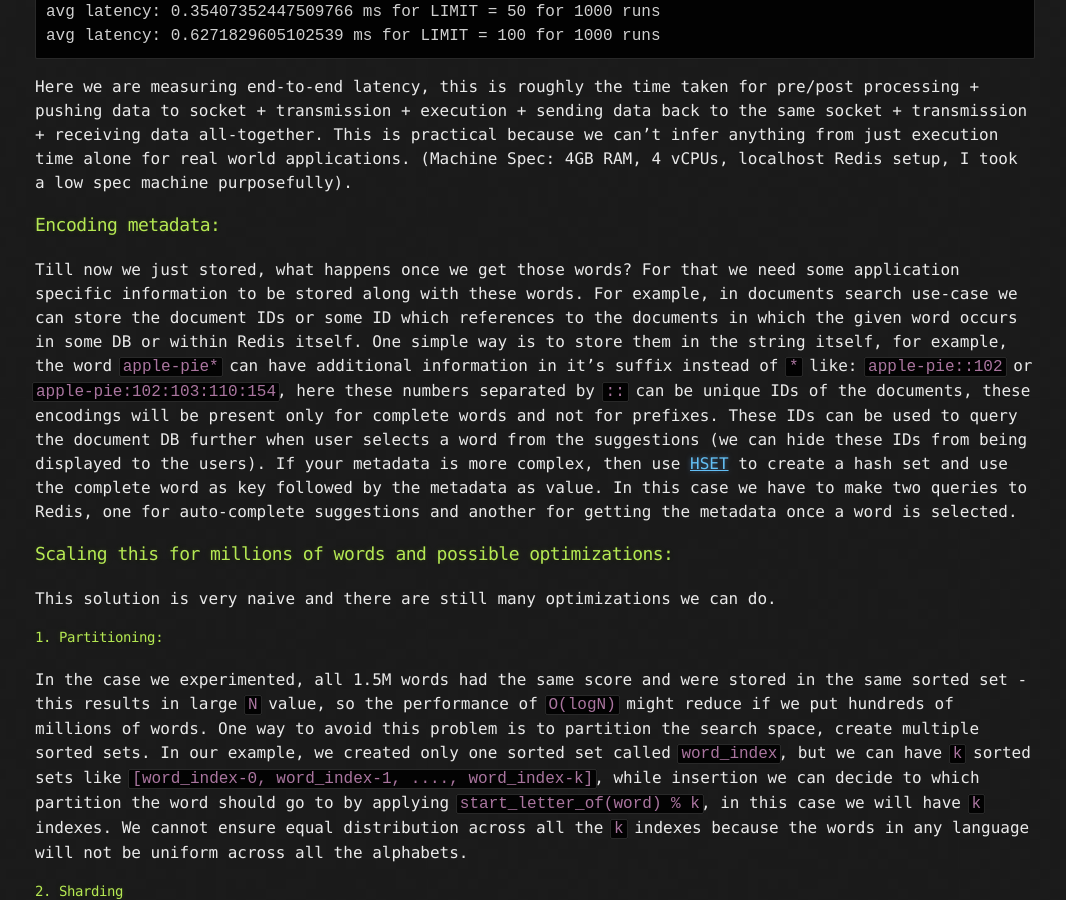
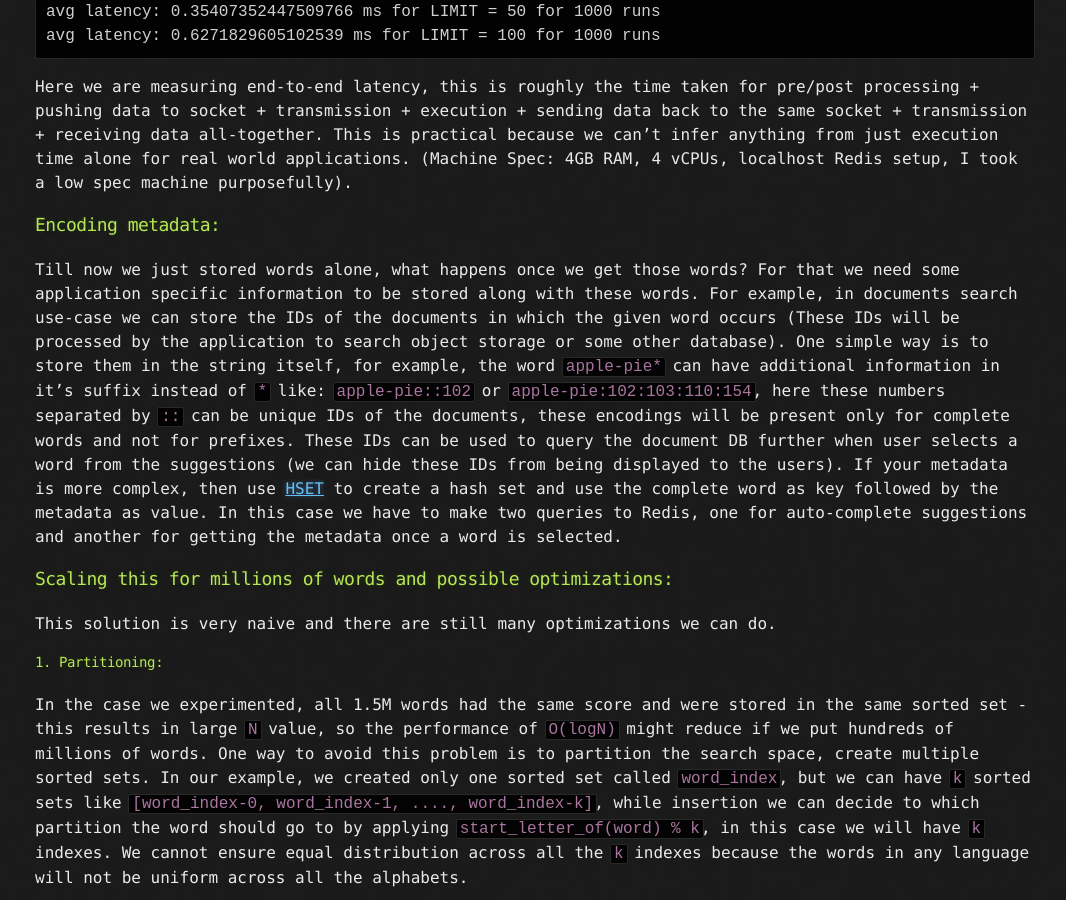
Before and after one commit to Narasimha1997/blog, a Jekyll site: the page built from _posts/2022-03-31-Redis-Auto-Complete.md, in a window 1280 px wide and 900 px high, scrolled down 9710 px. Shown: the whole window, without its empty margins (105-1171 px from the left). Built offline with Jekyll 4.4.1, drawn with Linux system fonts in a browser that asks for light colours.

Commit message:
Fix typos

```diff
--- a/_posts/2022-03-31-Redis-Auto-Complete.md
+++ b/_posts/2022-03-31-Redis-Auto-Complete.md
@@ -229,7 +229,7 @@ avg latency: 0.6271829605102539 ms for LIMIT = 100 for 1000 runs
 Here we are measuring end-to-end latency, this is roughly the time taken for pre/post processing + pushing data to socket + transmission + execution + sending data back to the same socket + transmission + receiving data all-together. This is practical because we can't infer anything from just execution time alone for real world applications. (Machine Spec: 4GB RAM, 4 vCPUs, localhost Redis setup, I took a low spec machine purposefully).
 
 ### Encoding metadata:
-Till now we just stored, what happens once we get those words? For that we need some application specific information to be stored along with these words. For example, in documents search use-case we can store the document IDs or some ID which references to the documents in which the given word occurs in some DB or within Redis itself. One simple way is to store them in the string itself, for example, the word `apple-pie*` can have additional information in it's suffix instead of `*` like: `apple-pie::102` or `apple-pie:102:103:110:154`, here these numbers separated by `::` can be unique IDs of the documents, these encodings will be present only for complete words and not for prefixes. These IDs can be used to query the document DB further when user selects a word from the suggestions (we can hide these IDs from being displayed to the users). If your metadata is more complex, then use [HSET](https://redis.io/commands/hset/) to create a hash set and use the complete word as key followed by the metadata as value. In this case we have to make two queries to Redis, one for auto-complete suggestions and another for getting the metadata once a word is selected.
+Till now we just stored words alone, what happens once we get those words? For that we need some application specific information to be stored along with these words. For example, in documents search use-case we can store the IDs of the documents in which the given word occurs (These IDs will be processed by the application to search object storage or some other database). One simple way is to store them in the string itself, for example, the word `apple-pie*` can have additional information in it's suffix instead of `*` like: `apple-pie::102` or `apple-pie:102:103:110:154`, here these numbers separated by `::` can be unique IDs of the documents, these encodings will be present only for complete words and not for prefixes. These IDs can be used to query the document DB further when user selects a word from the suggestions (we can hide these IDs from being displayed to the users). If your metadata is more complex, then use [HSET](https://redis.io/commands/hset/) to create a hash set and use the complete word as key followed by the metadata as value. In this case we have to make two queries to Redis, one for auto-complete suggestions and another for getting the metadata once a word is selected.
 
 ### Scaling this for millions of words and possible optimizations:
 This solution is very naive and there are still many optimizations we can do.
```
